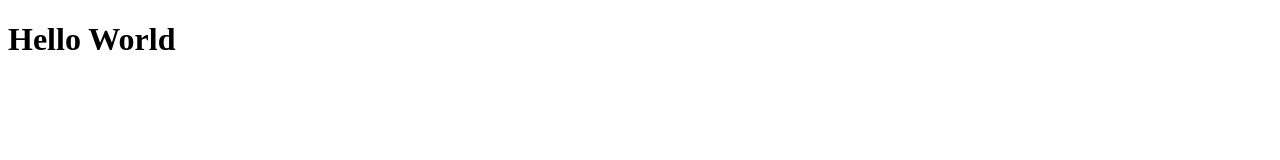
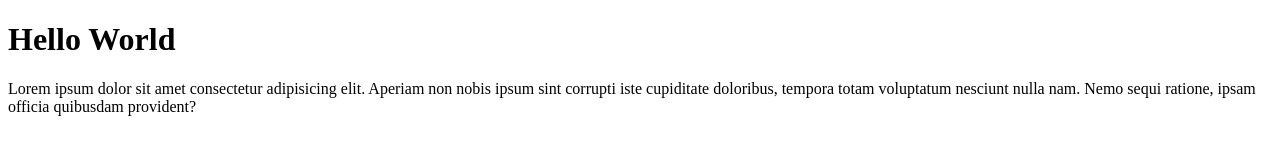
Before and after one commit to rifqiay/new, a plain HTML site: page index.html in a window 1280 px wide. Drawn offline with Linux system fonts and the light colour scheme.

Commit message:
update file index.html

```diff
--- a/index.html
+++ b/index.html
@@ -8,5 +8,10 @@
   </head>
   <body>
     <h1>Hello World</h1>
+    <p>
+      Lorem ipsum dolor sit amet consectetur adipisicing elit. Aperiam non nobis
+      ipsum sint corrupti iste cupiditate doloribus, tempora totam voluptatum
+      nesciunt nulla nam. Nemo sequi ratione, ipsam officia quibusdam provident?
+    </p>
   </body>
 </html>
```
